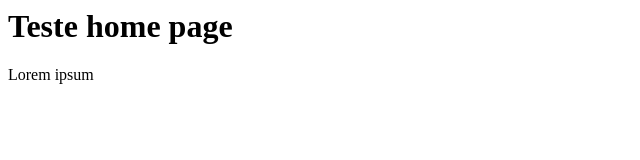
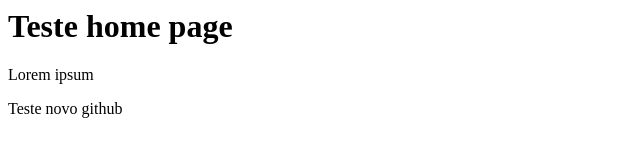
Before and after one commit to lelopereira05/curso_github, a plain HTML site: page index.html in a window 1280 px wide. Shown: the whole page, without its empty margins (0-640 px from the left). Drawn offline with Linux system fonts and the light colour scheme.

Commit message:
Modificando arquivos index.html e teste.txt

```diff
--- a/index.html
+++ b/index.html
@@ -1,2 +1,3 @@
 <h1>Teste home page</h1>
 <p>Lorem ipsum</p>
+<p>Teste novo github</p>
```
Also changed, not shown: teste.txt, 1 other file.
